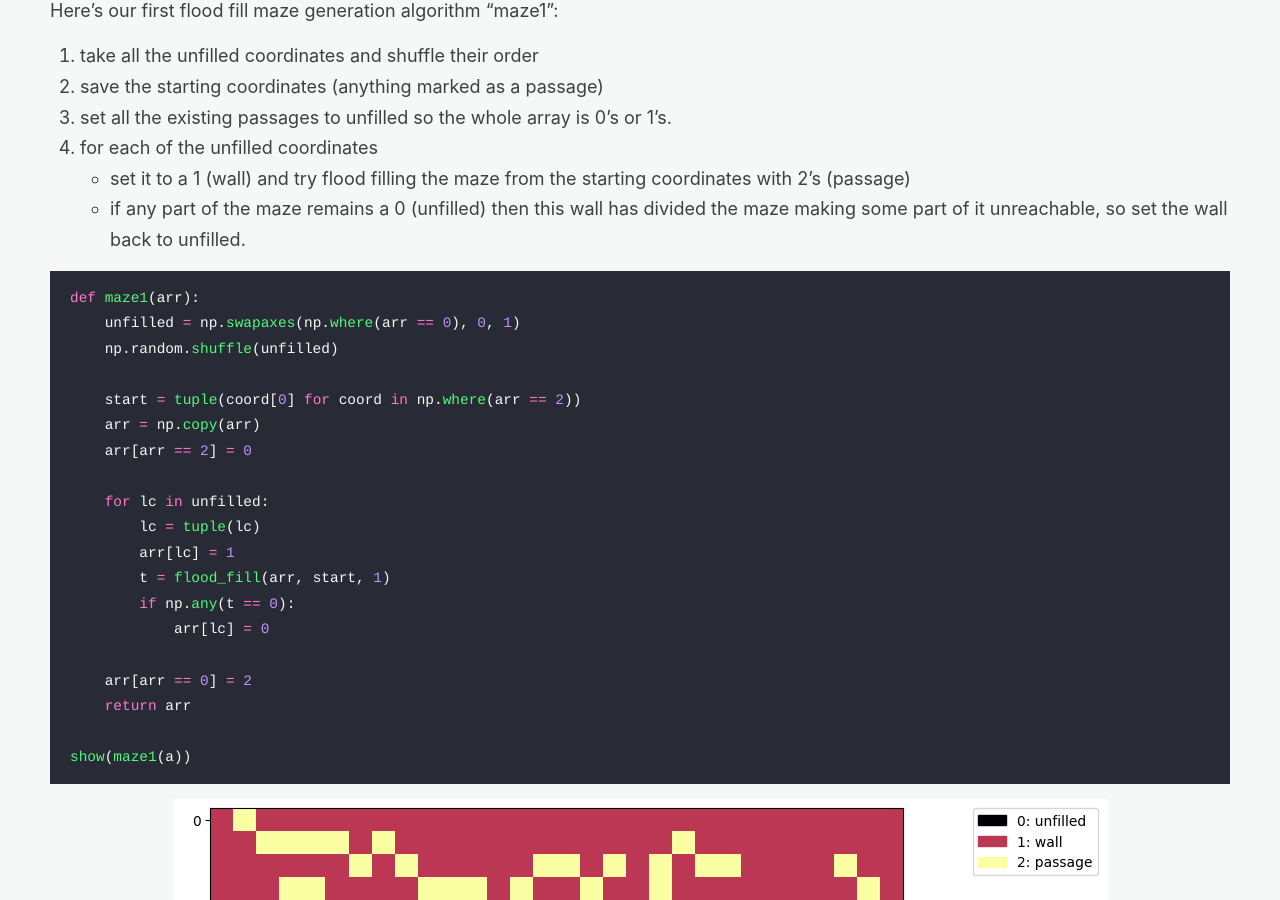
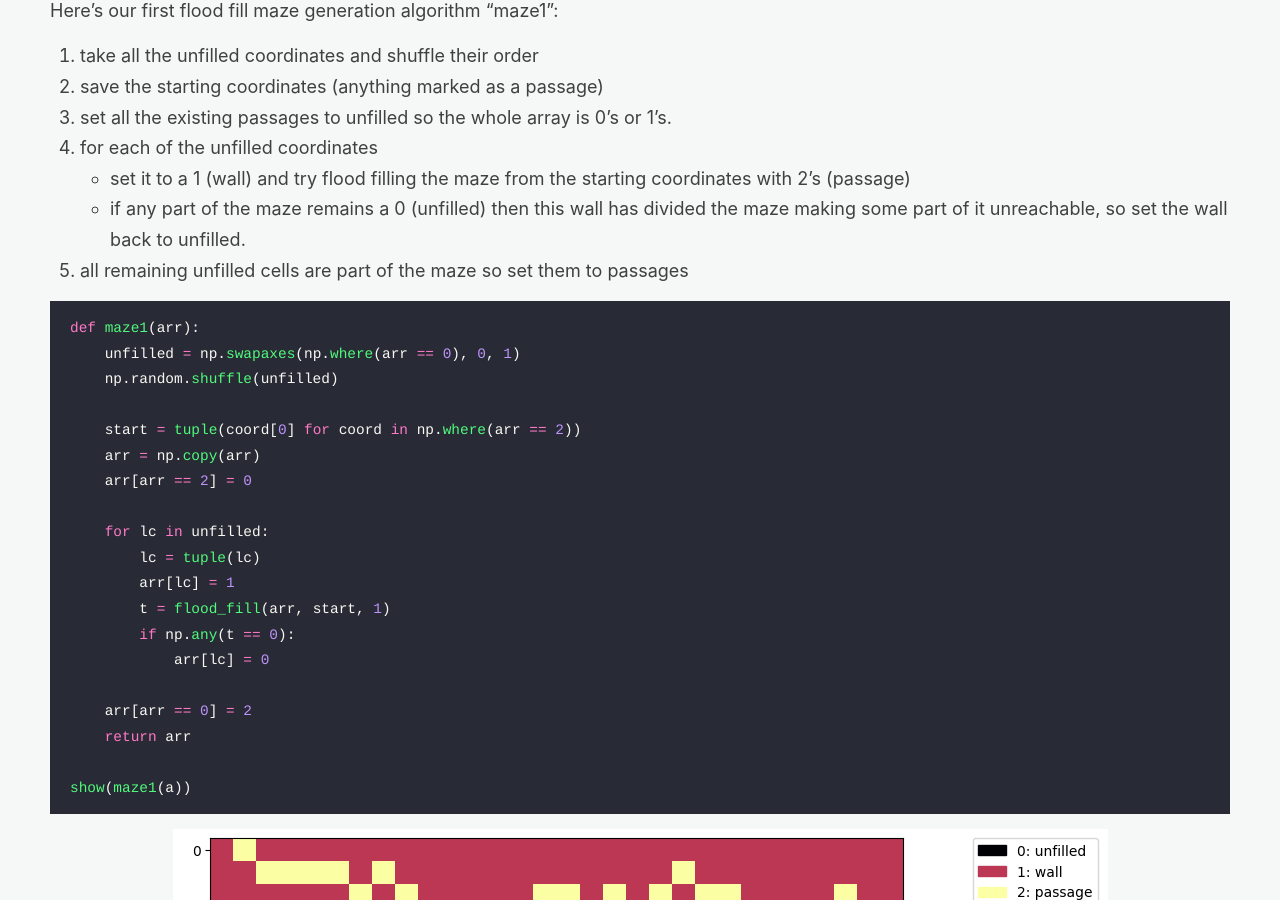
Before and after one commit to wardi/wardi.github.io, a Jekyll site: the page built from _posts/2023-07-07-flood-fill-mazes.md, in a window 1280 px wide and 900 px high, scrolled down 6031 px. Built offline with Jekyll 4.4.1, drawn with Linux system fonts in a browser that asks for light colours.

Commit message:
missed algorithm step 5

````diff
--- a/_posts/2023-07-07-flood-fill-mazes.md
+++ b/_posts/2023-07-07-flood-fill-mazes.md
@@ -208,6 +208,7 @@ Here's our first flood fill maze generation algorithm "maze1":
      with 2's (passage)
    - if any part of the maze remains a 0 (unfilled) then this wall has divided
      the maze making some part of it unreachable, so set the wall back to unfilled.
+5. all remaining unfilled cells are part of the maze so set them to passages
 
 ```python
 def maze1(arr):
````
